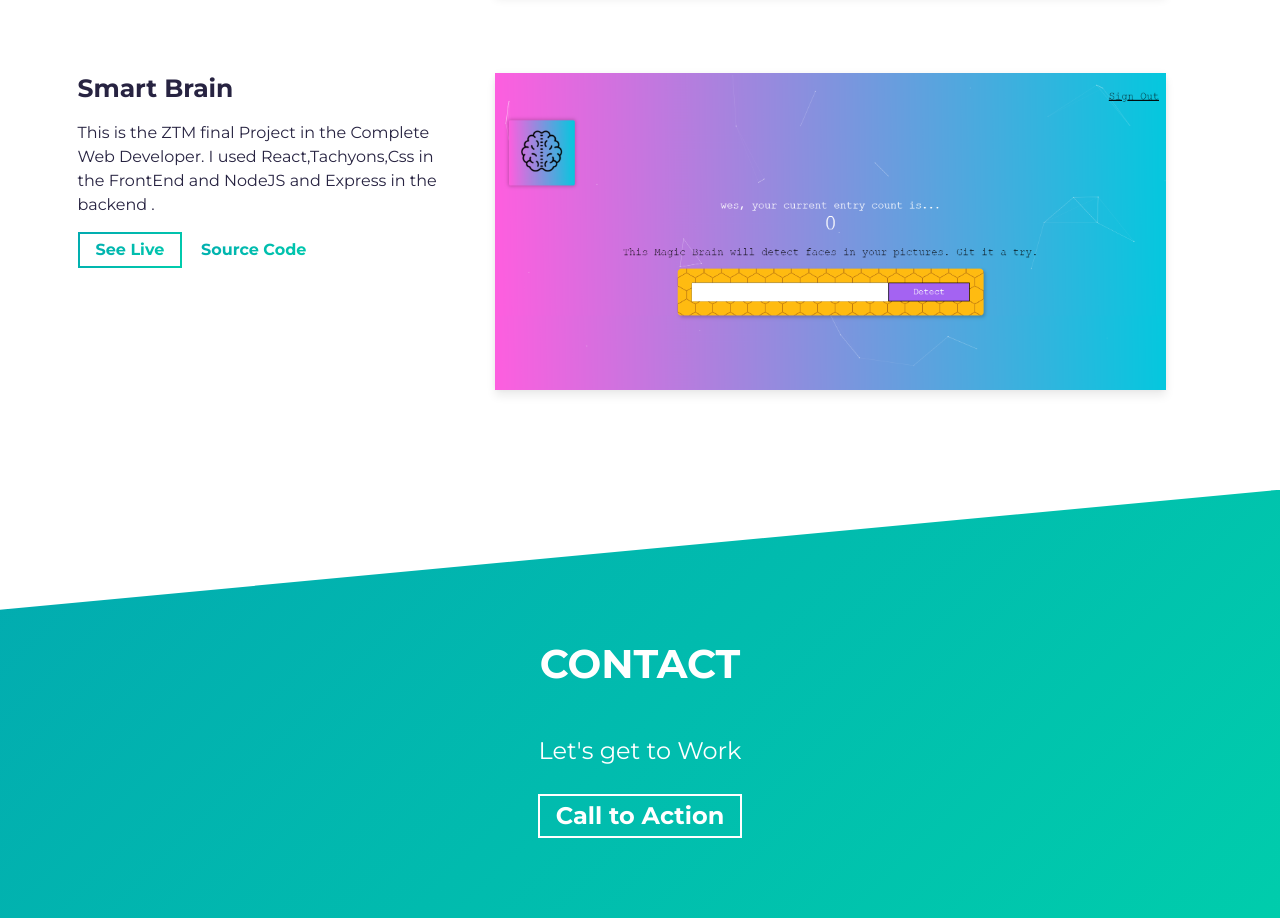
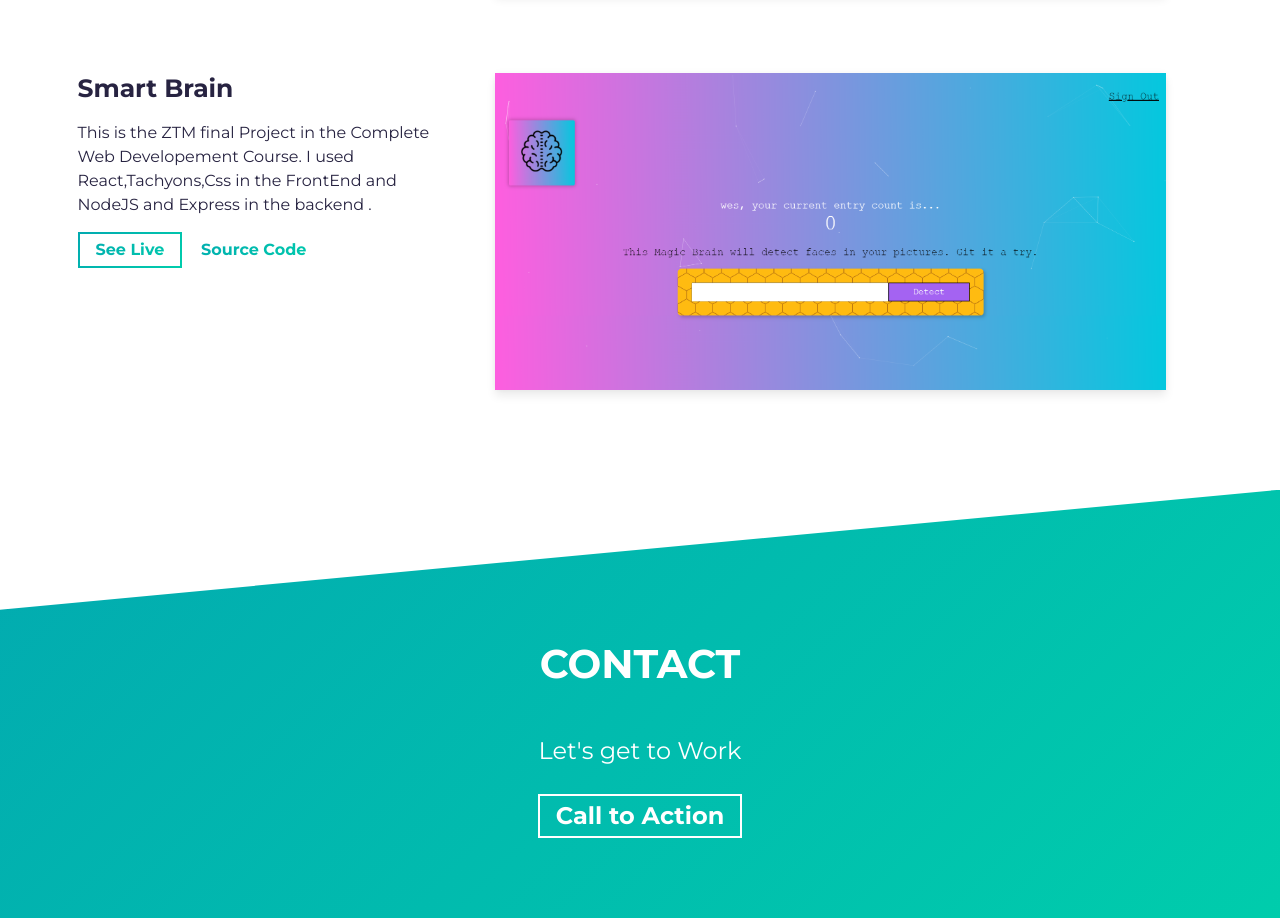
Before and after one commit to HBilel101/Portfolio-version-2, a website built with Parcel: page src/index.html in a window 1280 px wide. Shown: the part 2440-3358 px from the top of the page. Built offline with nearby package versions, Linux system fonts and the light colour scheme.

Commit message:
changed name of course

```diff
--- a/src/index.html
+++ b/src/index.html
@@ -219,7 +219,7 @@ If you believe what i believe and wants to work with me , Let's Go.
                 <h3 class="project-wrapper__text-title">Smart Brain</h3>
                 <div>
                   <p class="mb-4">
-                    This is the ZTM final Project in the Complete Web Developer. I used React,Tachyons,Css in the FrontEnd and NodeJS and Express in the backend .
+                    This is the ZTM final Project in the Complete Web Developement Course. I used React,Tachyons,Css in the FrontEnd and NodeJS and Express in the backend .
                   </p>
                 </div>
                 <a
```
